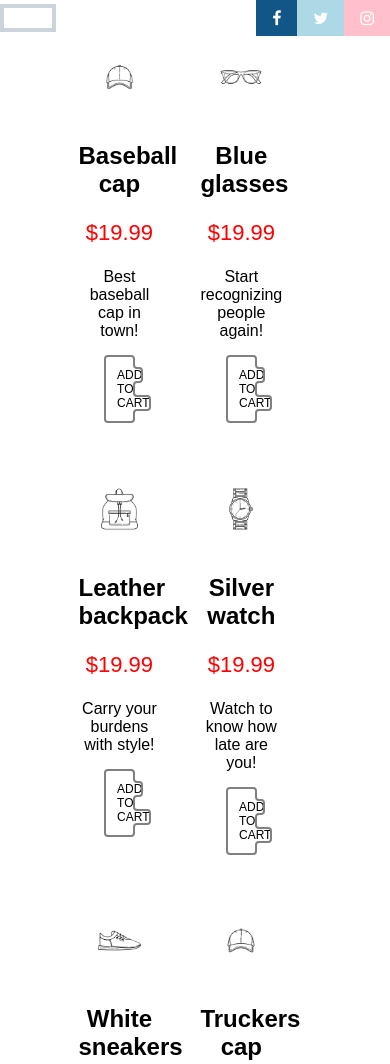
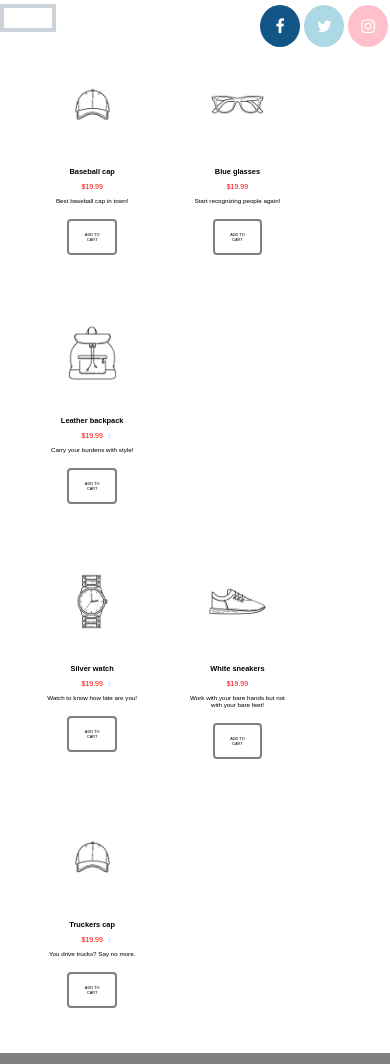
Before and after one commit to arnaspl/3Paskaita10-23-v3.22, a plain HTML site: page index.html in a window 390 px wide. Shown: the top 1064 px of the page. Drawn offline with Linux system fonts and the light colour scheme.

Commit message:
Adjustments for responsiveness

```diff
--- a/index.html
+++ b/index.html
@@ -29,24 +29,24 @@
                 <img src="cap.png" alt="Cap" style="width: 100%;">
                 <h1>Baseball cap</h1>
                 <p class="price">$19.99</p>
-                <p>Best baseball cap in town!</p>
-                <p><button>ADD TO CART</button></p>
+                <p class="description">Best baseball cap in town!</p>
+                <p><button class="add-to-cart">ADD TO CART</button></p>
             </div>
 
             <div class="card">
                 <img src="glasses.png" alt="Glasses" style="width: 100%;">
                 <h1>Blue glasses</h1>
                 <p class="price">$19.99</p>
-                <p>Start recognizing people again!</p>
-                <p><button>ADD TO CART</button></p>
+                <p class="description">Start recognizing people again!</p>
+                <p><button class="add-to-cart">ADD TO CART</button></p>
             </div>
 
             <div class="card">
                 <img src="backpack.png" alt="Cap" style="width: 100%;">
                 <h1>Leather backpack</h1>
                 <p class="price">$19.99</p>
-                <p>Carry your burdens with style!</p>
-                <p><button>ADD TO CART</button></p>
+                <p class="description">Carry your burdens with style!</p>
+                <p><button class="add-to-cart">ADD TO CART</button></p>
             </div>
         </main>
 
@@ -55,24 +55,24 @@
                 <img src="watch.png" alt="Watch" style="width: 100%;">
                 <h1>Silver watch</h1>
                 <p class="price">$19.99</p>
-                <p>Watch to know how late are you!</p>
-                <p><button>ADD TO CART</button></p>
+                <p class="description">Watch to know how late are you!</p>
+                <p><button class="add-to-cart">ADD TO CART</button></p>
             </div>
 
             <div class="card">
                 <img src="shoes.png" alt="Shoes" style="width: 100%;">
                 <h1>White sneakers</h1>
                 <p class="price">$19.99</p>
-                <p>Work with your bare hands but not with your bare feet!</p>
-                <p><button>ADD TO CART</button></p>
+                <p class="description">Work with your bare hands but not with your bare feet!</p>
+                <p><button class="add-to-cart">ADD TO CART</button></p>
             </div>
 
             <div class="card">
                 <img src="cap.png" alt="Cap" style="width: 100%;">
                 <h1>Truckers cap</h1>
                 <p class="price">$19.99</p>
-                <p>You drive trucks? Say no more.</p>
-                <p><button>ADD TO CART</button></p>
+                <p class="description">You drive trucks? Say no more.</p>
+                <p><button class="add-to-cart">ADD TO CART</button></p>
             </div>
         </main>
 
--- a/styles.css
+++ b/styles.css
@@ -42,8 +42,17 @@ ul {
 
   /* Social Icons */
 
+  .fa {
+    padding: 13px;
+    font-size: 30px;
+    width: 40px;
+    text-align: center;
+    text-decoration: none;
+    margin: 5px 2px;
+    border-radius: 50%;
+  }
+
   .fa-instagram {
-    text-align: center;
     background: pink;
     color: white;
   }
@@ -71,8 +80,16 @@ ul {
 
   .price {
     color: red;
-    font-size: 22px;
+    font-size: 1.8vw;
   }
+
+   .card h1 {
+     font-size: 1.9vw;
+   }
+
+   .description {
+     font-size: 1.6vw;
+   }
 
   .card button {
     border: none;
@@ -83,8 +100,8 @@ ul {
     background-color: white;
     text-align: center;
     cursor: pointer;
-    width: 35%;
-    font-size: 12px;
+    width: 45%;
+    font-size: 1vw;
   }
 
   .card button:hover {
@@ -95,6 +112,7 @@ ul {
     width: 100%;
     padding-left: 15%;
     padding-right: 15%;
+    overflow: hidden;
   }
 
   /* PRODUCT LATER */
@@ -145,3 +163,37 @@ ul {
   .third-row-card button:hover {
     opacity: 0.7;
   }
+
+  @media screen and (max-width:1456px){
+    main {
+      padding-left: 10%;
+      padding-right: 10%;
+    }
+  }
+
+  @media screen and (max-width:1275px){
+    main {
+      padding-left: 5%;
+      padding-right: 5%;
+    }
+  }
+
+  /* KEICIASI I DU COLUMN */
+  @media screen and (max-width:1132px){
+    main {
+      padding-left: 5%;
+      padding-right: 5%;
+    }
+  }
+
+  /* KEICIASI I 1 COLUMN */
+  @media screen and (max-width:1132px){
+    section {
+      flex-direction: column;
+    }
+
+    main {
+      padding-left: 5%;
+      padding-right: 5%;
+    }
+  }
```
